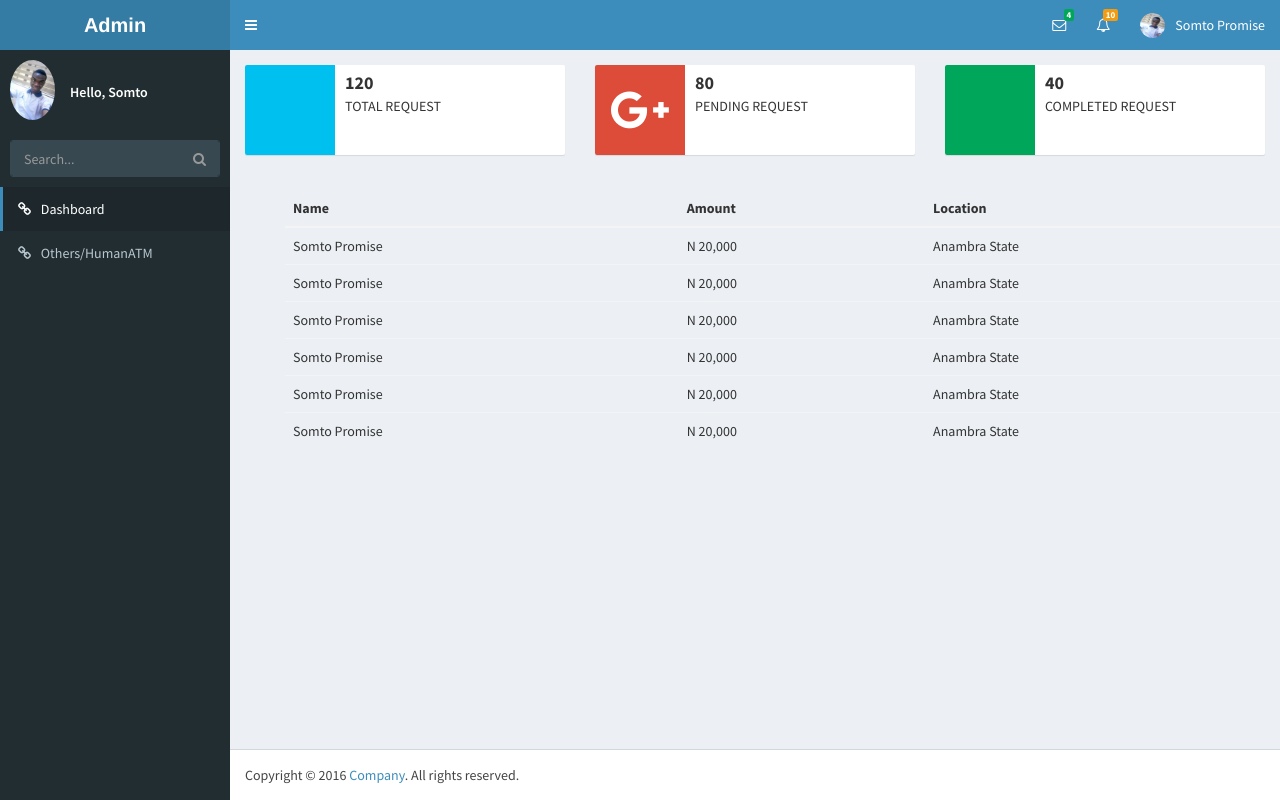
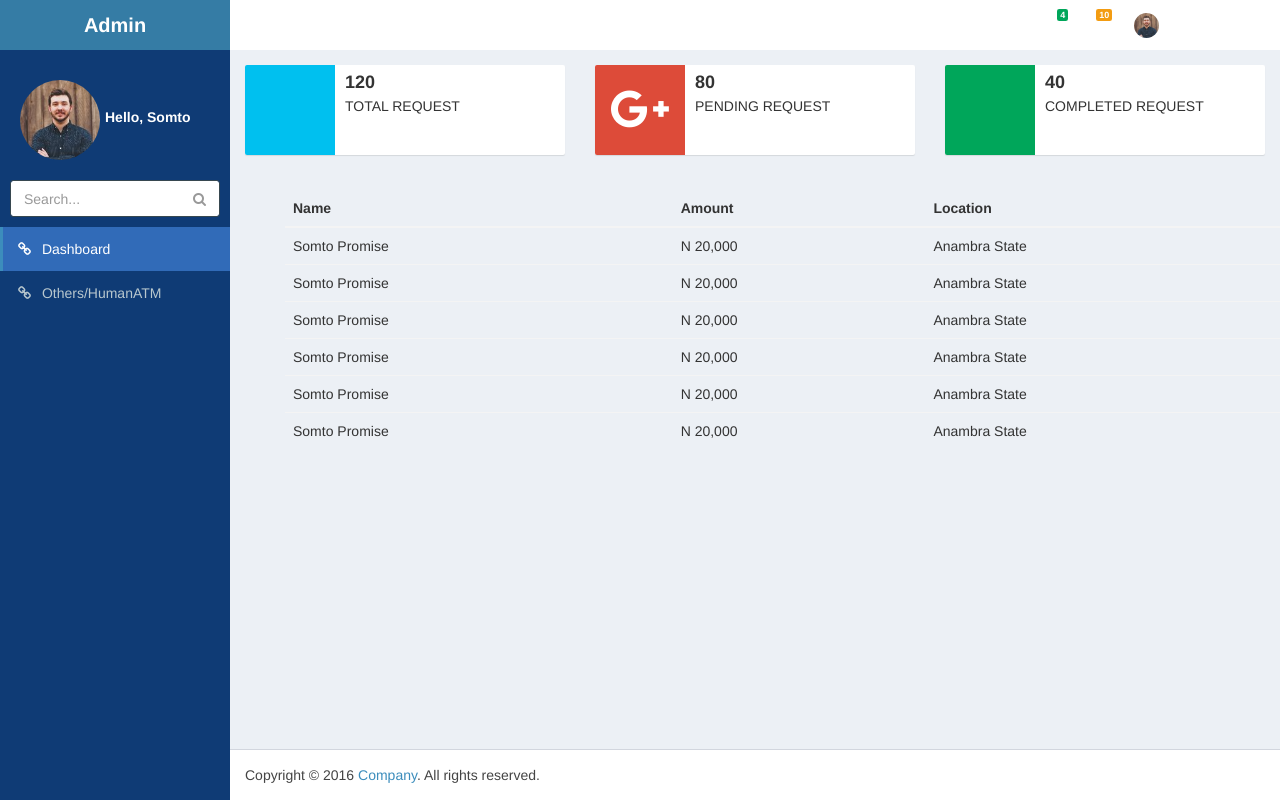
Before and after one commit to Promxyl/Admin-Temp, a plain HTML site: page index.html in a window 1280 px wide. Drawn offline with Linux system fonts and the light colour scheme; some icons are missing; a web font is replaced by a local one.

Commit message:
Second commit

```diff
--- a/index.html
+++ b/index.html
@@ -19,8 +19,7 @@
 <!-- Custom css-->
   <link rel="stylesheet" href="style.css">
   <!-- Google Font -->
-  <link rel="stylesheet"
-        href="https://fonts.googleapis.com/css?family=Source+Sans+Pro:300,400,600,700,300italic,400italic,600italic">
+  <link href="https://fonts.googleapis.com/css?family=Lato" rel="stylesheet">
 </head>
 
 <body class="hold-transition skin-blue sidebar-mini">
@@ -61,7 +60,7 @@
                     <a href="#">
                       <div class="pull-left">
                         <!-- User Image -->
-                        <img src="bower_components/bootstrap/img/promise.jpg" class="img-circle" alt="User Image">
+                        <img src="bower_components/bootstrap/img/personel.jpg" class="img-circle" alt="User Image">
                       </div>
                       <!-- Message title and timestamp -->
                       <h4>
@@ -110,14 +109,14 @@
             <!-- Menu Toggle Button -->
             <a href="#" class="dropdown-toggle" data-toggle="dropdown">
               <!-- The user image in the navbar-->
-              <img src="bower_components/bootstrap/img/promise.jpg" class="user-image" alt="User Image">
+              <img src="bower_components/bootstrap/img/personel.jpg" class="user-image" alt="User Image">
               <!-- hidden-xs hides the username on small devices so only the image appears. -->
               <span class="hidden-xs">Somto Promise</span>
             </a>
             <ul class="dropdown-menu">
               <!-- The user image in the menu -->
               <li class="user-header">
-                <img src="bower_components/bootstrap/img/promise.jpg" class="img-circle" alt="User Image">
+                <img src="bower_components/bootstrap/img/personel.jpg" class="img-circle" alt="User Image">
 
                 <p>
                   Somto Promise - Web Developer
@@ -163,7 +162,7 @@
       <!-- Sidebar user panel -->
       <div class="user-panel">
         <div class="pull-left image">
-          <img src="bower_components/bootstrap/img/promise.jpg" class="img-circle" alt="User Image">
+          <img src="bower_components/bootstrap/img/personel.jpg" class="img-circle" alt="User Image">
         </div>
         <div class="pull-left info">
           <p> Hello, Somto</p>
--- a/style.css
+++ b/style.css
@@ -1,7 +1,50 @@
+.skin-blue .wrapper, .skin-blue .main-sidebar, .skin-blue .left-side {
+  background-color: #0F3B75;
+}
+
+.skin-blue .main-header .logo {
+  background-color: #316BB8;
+  color: #fff;
+  border-bottom: 0 solid transparent;
+}
+
+.skin-blue .main-header li.user-header {
+  background-color: #0F3B75;
+}
+
+.skin-blue .main-header .navbar {
+  background-color: #fff;
+}
+
+.skin-blue .sidebar-menu>li:hover>a, .skin-blue .sidebar-menu>li.active>a, .skin-blue .sidebar-menu>li.menu-open>a {
+  color: #fff;
+  background: #316BB8;
+}
+
+.skin-blue .sidebar-form input[type="text"], .skin-blue .sidebar-form .btn {
+  box-shadow: none;
+  background-color: #fff;
+  border: 1px solid transparent;
+  height: 35px;
+}
+
+.user-panel>.image>img {
+  width: 100%;
+  max-width: 80px;
+  height: auto;
+}
+
 .user-panel>.info>p {
   font-weight: 600;
   margin-bottom: 9px;
-  margin-top:20px;
+  margin-top: 25px;
+  margin-left: 25px;
+}
+
+.pull-left {
+  float: left!important;
+  margin-left: 10px;
+  margin-top: 20px;
 }
 
 table{
```
Also changed, not shown: bower_components/bootstrap/img/personel.jpg (added).
